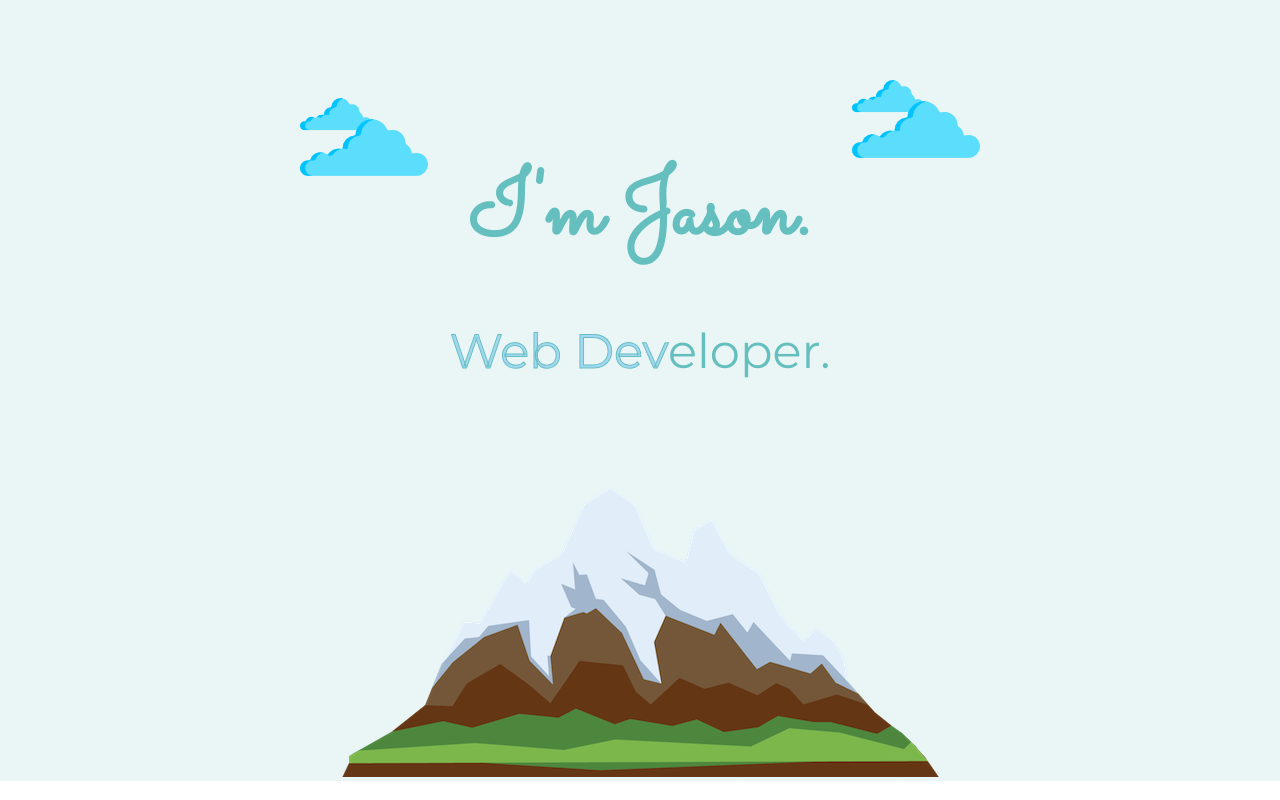
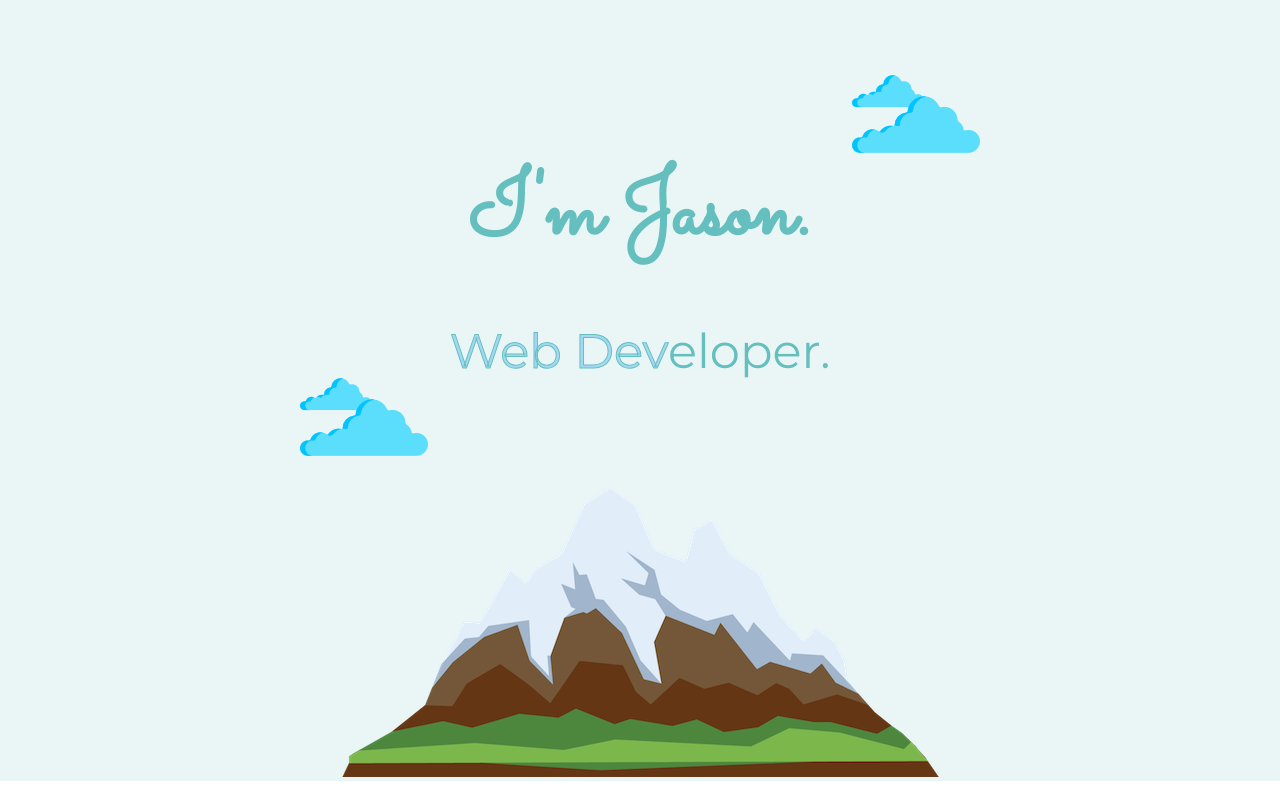
Before and after one commit to JasonAbba/Simple-Portfolio-Website, a plain HTML site: page index.html in a window 1280 px wide. Shown: the top 800 px of the page. Drawn offline with Linux system fonts and the light colour scheme; a web font is replaced by a local one.

Commit message:
Update style.css

```diff
--- a/css/style.css
+++ b/css/style.css
@@ -48,12 +48,12 @@ hr{
 .top-cloud{
     position: absolute;
     right: 300px;
-    top: 55px;
+    top: 50px;
 }
 .bottom-cloud{
     position: absolute;
     left: 300px;
-    bottom: 580px;
+    bottom: 300px;
 }
 .mountain{
     max-width: 100%;
```
